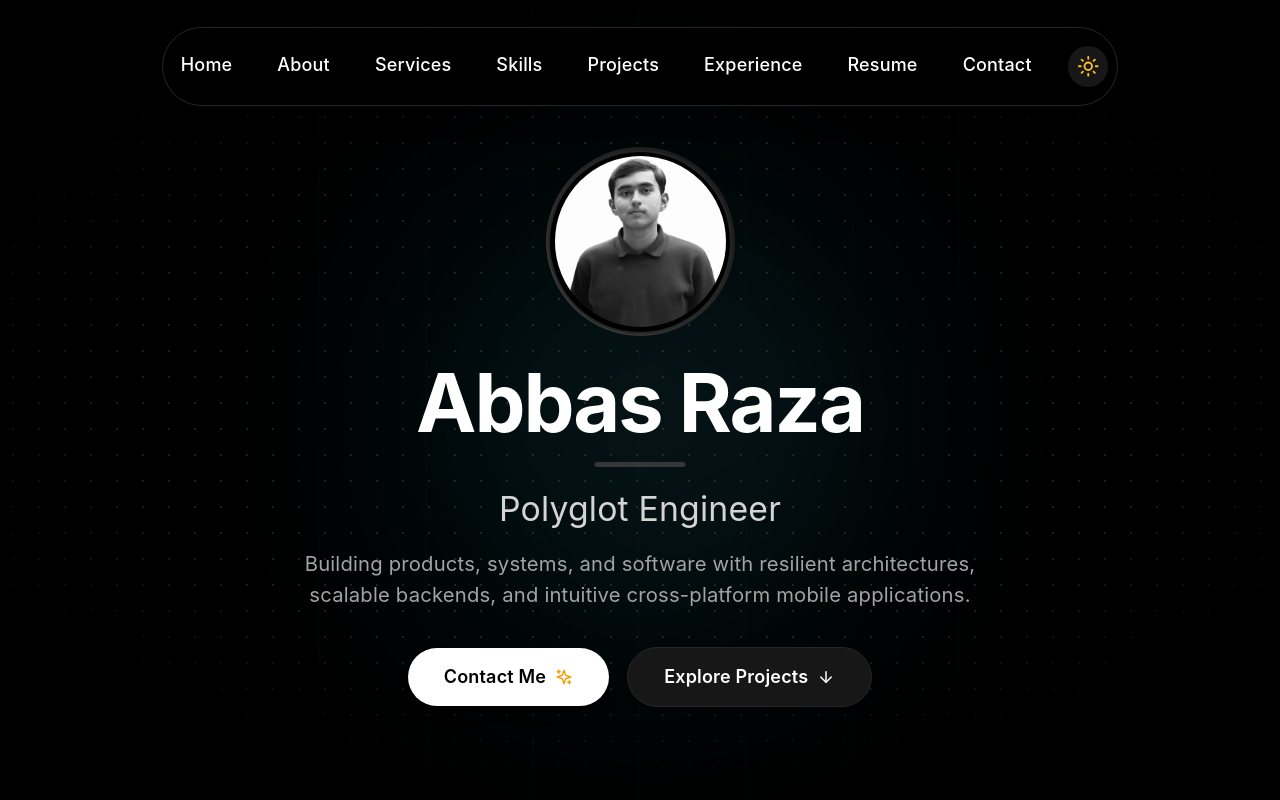
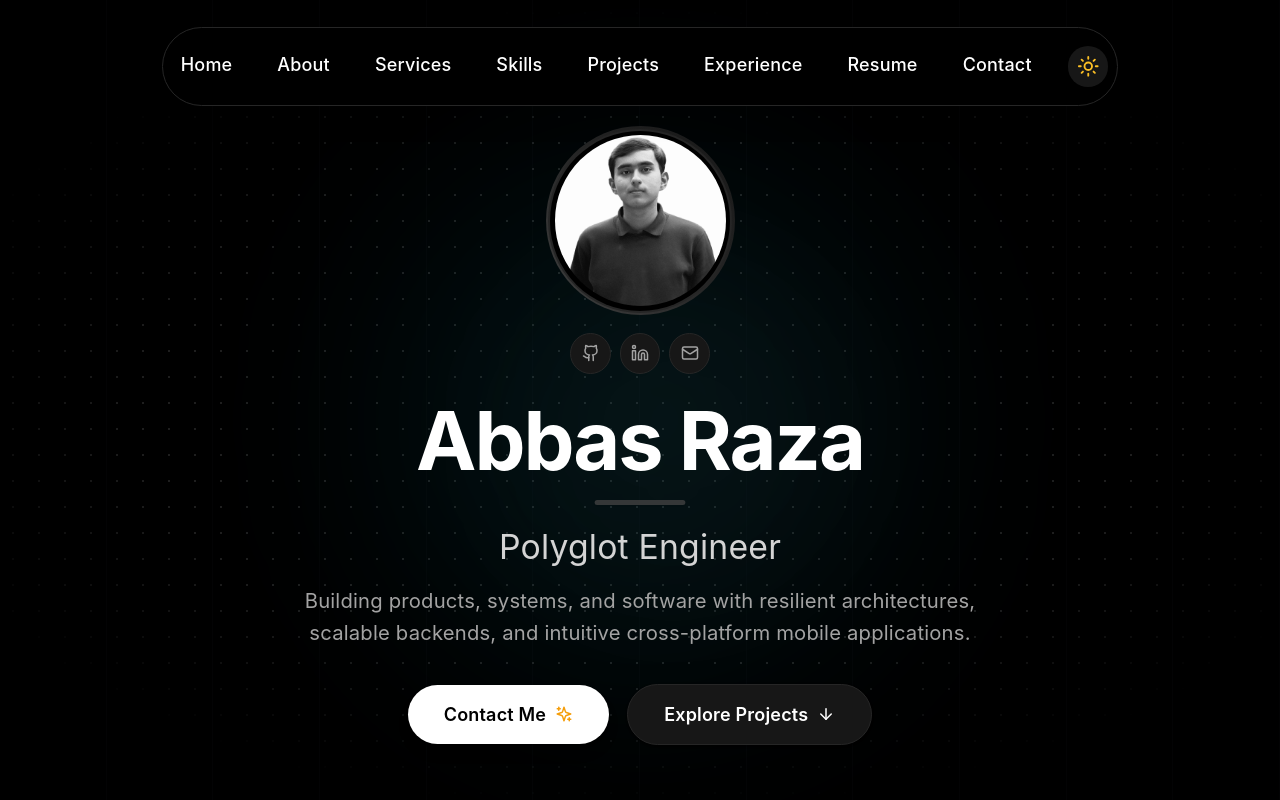
Before and after one commit to abbasrazaswe/abbas-raza-portfolio, a React (Vite) app: page / in a window 1280 px wide. Shown: the top 800 px of the page. Built offline with nearby package versions, Linux system fonts and the light colour scheme.

Commit message:
Add compact hero social icon links

```diff
--- a/src/components/Hero.tsx
+++ b/src/components/Hero.tsx
@@ -1,8 +1,14 @@
 import React from 'react';
 import { motion } from 'framer-motion';
-import { Sparkles, ArrowDown } from 'lucide-react';
+import { Sparkles, ArrowDown, Github, Linkedin, Mail } from 'lucide-react';
 
 const Hero: React.FC = () => {
+  const socialLinks = [
+    { label: 'GitHub', href: 'https://github.com/abbasrazaswe', icon: Github },
+    { label: 'LinkedIn', href: 'https://www.linkedin.com/in/abbasrazaswe', icon: Linkedin },
+    { label: 'Email', href: 'mailto:sabbasraza001@gmail.com', icon: Mail },
+  ];
+
   return (
     <section id="home" className="min-h-screen flex items-center justify-center bg-white dark:bg-black relative overflow-hidden pt-28 pb-16">
       {/*
@@ -60,6 +66,23 @@ const Hero: React.FC = () => {
                 className="w-full h-full object-cover rounded-full"
               />
             </div>
+          </div>
+          <div className="mt-4 flex items-center justify-center gap-2">
+            {socialLinks.map(({ label, href, icon: Icon }) => (
+              <a
+                key={label}
+                href={href}
+                aria-label={label}
+                target={label === 'Email' ? undefined : '_blank'}
+                rel={label === 'Email' ? undefined : 'noopener noreferrer'}
+                className="group relative inline-flex h-9 w-9 items-center justify-center rounded-full border border-neutral-200 dark:border-neutral-800 bg-neutral-50 dark:bg-neutral-900 text-neutral-600 dark:text-neutral-400 hover:text-black dark:hover:text-white hover:border-neutral-400 dark:hover:border-neutral-600 focus-visible:outline-none focus-visible:ring-2 focus-visible:ring-neutral-500 focus-visible:ring-offset-2 dark:focus-visible:ring-offset-black transition-colors"
+              >
+                <Icon className="h-4 w-4" aria-hidden="true" />
+                <span aria-hidden="true" className="pointer-events-none absolute bottom-full left-1/2 mb-2 -translate-x-1/2 whitespace-nowrap rounded bg-neutral-900 px-2 py-1 text-xs text-white opacity-0 group-hover:opacity-100 group-focus-visible:opacity-100 dark:bg-neutral-100 dark:text-black transition-opacity">
+                  {label}
+                </span>
+              </a>
+            ))}
           </div>
         </motion.div>
 
```
